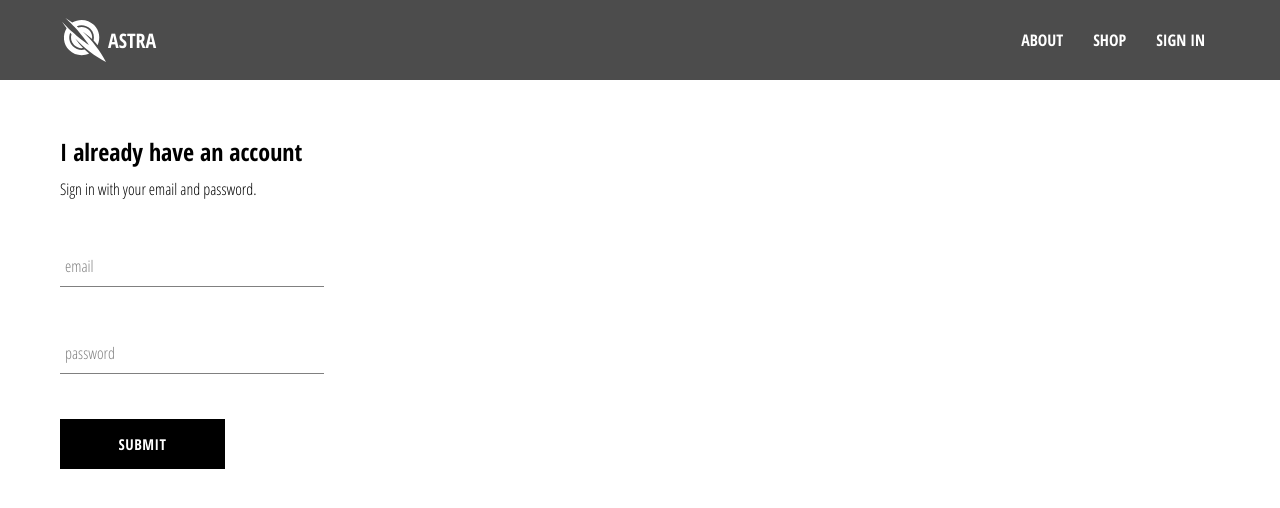
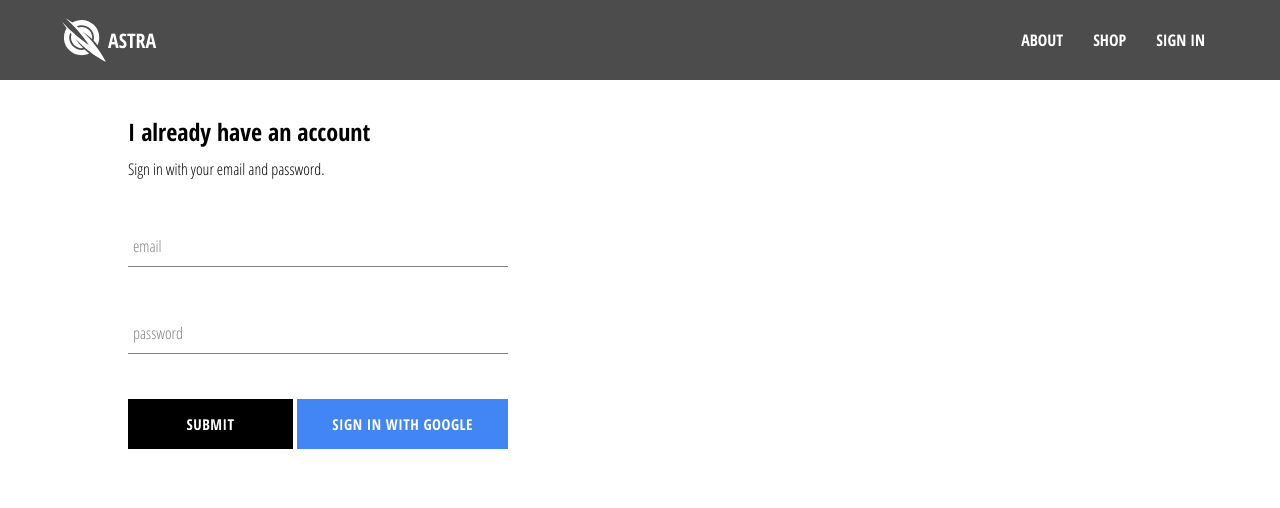
Before and after one commit to aicprog/React-Ecommerce-Astra-Clothing, a React (Create React App) app: page /signin in a window 1280 px wide. Shown: the top 508 px of the page. Built offline with nearby package versions, Linux system fonts and the light colour scheme; no server answers.

Commit message:
integrated firebase into the application on sign in page component for sign in with google

```diff
--- a/package.json
+++ b/package.json
@@ -6,6 +6,7 @@
     "@testing-library/jest-dom": "^5.11.4",
     "@testing-library/react": "^11.1.0",
     "@testing-library/user-event": "^12.1.10",
+    "firebase": "^9.0.0",
     "node-sass": "^6.0.1",
     "react": "^17.0.2",
     "react-dom": "^17.0.2",
--- a/src/App.js
+++ b/src/App.js
@@ -5,13 +5,37 @@
 import {Switch, Route} from 'react-router-dom';
 import Header from './components/header/header.c';
 import SignInandSignUpPage from './pages/sign-in-and-sign-up/sign-in-and-sign-up.c';
+import { auth } from './firebase/firebase.utils'
 
 
+class App extends React.Component {
 
-function App() {
+  constructor(props){
+    super(props)
+
+    this.state ={
+      currentUser: null
+    }
+  }
+
+  unsubscribeFromAuth = null
+
+  componentDidMount(){
+    this.unsubscribeFromAuth = auth.onAuthStateChanged(user =>{
+      this.setState({currentUser: user});
+
+      console.log(user)
+    })
+  }
+
+  componentWillUnmount() {
+    this.unsubscribeFromAuth();
+  }
+
+  render() {
     return (
       <div>
-      <Header/>
+        <Header currentUser={this.state.currentUser}/>
         <Switch>
           <Route exact path='/' component={HomePage}/>
           <Route path='/shop' component={ShopPage}/>
@@ -20,5 +44,6 @@
       </div>
     );
   }
+}
 
 export default App;
--- a/src/components/custom-button/custom-button.c.jsx
+++ b/src/components/custom-button/custom-button.c.jsx
@@ -2,9 +2,9 @@
 import './custom-button.s.scss'
 
 
-const CustomButton = ({children, ...otherProps}) => {
+const CustomButton = ({children, isBlue, ...otherProps}) => {
     return(
-       <button className='custom-button' {...otherProps}>
+       <button className={`${isBlue ? 'blue': ''} custom-button`} {...otherProps}>
         {children}
        </button>
     )
--- a/src/components/custom-button/custom-button.s.scss
+++ b/src/components/custom-button/custom-button.s.scss
@@ -19,4 +19,14 @@
       color: black;
       border: 1px solid black;
     }
+
+    &.blue{
+      background-color: #4285f4;
+      color: white;
+
+      &.hover{
+        background-color: #357ae8;
+        border: none;
+      }
+    }
   }
--- a/src/components/header/header.c.jsx
+++ b/src/components/header/header.c.jsx
@@ -3,7 +3,10 @@
 import {Link} from 'react-router-dom'
 import { GiTargetShot } from 'react-icons/gi';
 
-const Header = () => {
+//firebase
+import {auth} from '../../firebase/firebase.utils';
+
+const Header = ({currentUser}) => {
     return(
         <nav className='header'>
             <div className="header-wrapper">
@@ -22,9 +25,13 @@
                         Shop
                     </Link>
 
-                    <Link className="menu-option" to='/signin'>
-                        Sign In
-                    </Link>
+                    {currentUser ?
+                        <div className="menu-option" onClick={() => auth.signOut()}>Sign Out</div>
+                        :
+                        <Link className="menu-option" to='/signin'>
+                            Sign In
+                        </Link>
+                    }
                 </div>
 
                 <div class="burger">
--- a/src/components/header/header.s.scss
+++ b/src/components/header/header.s.scss
@@ -64,26 +64,30 @@
         text-transform: uppercase;
         transition: ease-out 0.5s;
 
+
         &:hover{
           opacity: 0.8;
           padding-right: 5px;
+          cursor: pointer;
         }
       }
 
       @include media("<=tablet"){
-        position: absolute;
-        right: 0px;
-        height: 92vh;
-        top: 8.5vh;
-        z-index: 99;
-        background: linear-gradient(to right bottom, rgba(0, 0, 0,  0.7), rgba(0, 0, 0, 0.8));
-        backdrop-filter: blur(2rem);
-        display: flex;
-        flex-direction: column;
-        align-items: center;
-        width: 50%;
-        transform: translateX(100%);
-        transition: tranform 0.5s ease-in;
+        display:  none;
+      //   position: absolute;
+      //   right: 0px;
+      //   height: 92vh;
+      //   top: 8.5vh;
+      //   z-index: 99;
+      //   background: linear-gradient(to right bottom, rgba(0, 0, 0,  0.7), rgba(0, 0, 0, 0.8));
+      //   backdrop-filter: blur(2rem);
+      //   display: flex;
+      //   flex-direction: column;
+      //   align-items: center;
+      //   width: 50%;
+      //   transform: translateX(100%);
+      //   transition: tranform 0.5s ease-in;
+      //
       }
     }
 }
--- a/src/components/sign-in/sign-in.c.jsx
+++ b/src/components/sign-in/sign-in.c.jsx
@@ -2,6 +2,8 @@
 import CustomButton from '../custom-button/custom-button.c';
 import FormInput from '../form-input/form-input.c';
 import './sign-in.s.scss'
+import {signInWithgoogle} from '../../firebase/firebase.utils'
+
 
 class SignIn extends React.Component{
     constructor(props){
@@ -46,8 +48,12 @@
                     label="password"
                     required />
 
-
-                    <CustomButton type="submit">Submit</CustomButton>
+                    <div className="button">
+                        <CustomButton type="submit">Submit</CustomButton>
+                        <CustomButton onClick={signInWithgoogle} isBlue>
+                            Sign in with Google
+                        </CustomButton>
+                    </div>
                 </form>
             </div>
         )
--- a/src/components/sign-in/sign-in.s.scss
+++ b/src/components/sign-in/sign-in.s.scss
@@ -1,10 +1,15 @@
 .sign-in{
-    width: 30vw;
-    padding: 20px 60px;
+    margin-left: 10%;
+    width: 380px;
     display: flex;
     flex-direction: column;
 
     .title{
         margin: 10px 0;
     }
+
+    .button{
+        display: flex;
+        justify-content: space-between;
+    }
 }
--- /dev/null
+++ b/src/firebase/firebase.utils.js
@@ -0,0 +1,28 @@
+import firebase from 'firebase/compat/app';
+import 'firebase/compat/firestore';
+import 'firebase/compat/auth';
+
+
+const config = {
+    apiKey: "AIzaSyDJJYG02nE87XpL7xT96fKZ_qPPTmP4Wro",
+    authDomain: "astrac-db.firebaseapp.com",
+    projectId: "astrac-db",
+    storageBucket: "astrac-db.appspot.com",
+    messagingSenderId: "398974785288",
+    appId: "1:398974785288:web:fde698ab8a1761c14bfebd",
+    measurementId: "G-FC458DXMYC"
+};
+
+
+firebase.initializeApp(config)
+
+export const auth = firebase.auth()
+export const firestore = firebase.firestore()
+
+
+const provider = new firebase.auth.GoogleAuthProvider();
+provider.setCustomParameters({prompt: 'select_account'});
+
+export const signInWithgoogle =() => auth.signInWithPopup(provider)
+
+export default firebase;
```
Also changed, not shown: 1 other file (tests, documents, lock files or other folders). Lines whose indentation alone changed are shown as unchanged.
